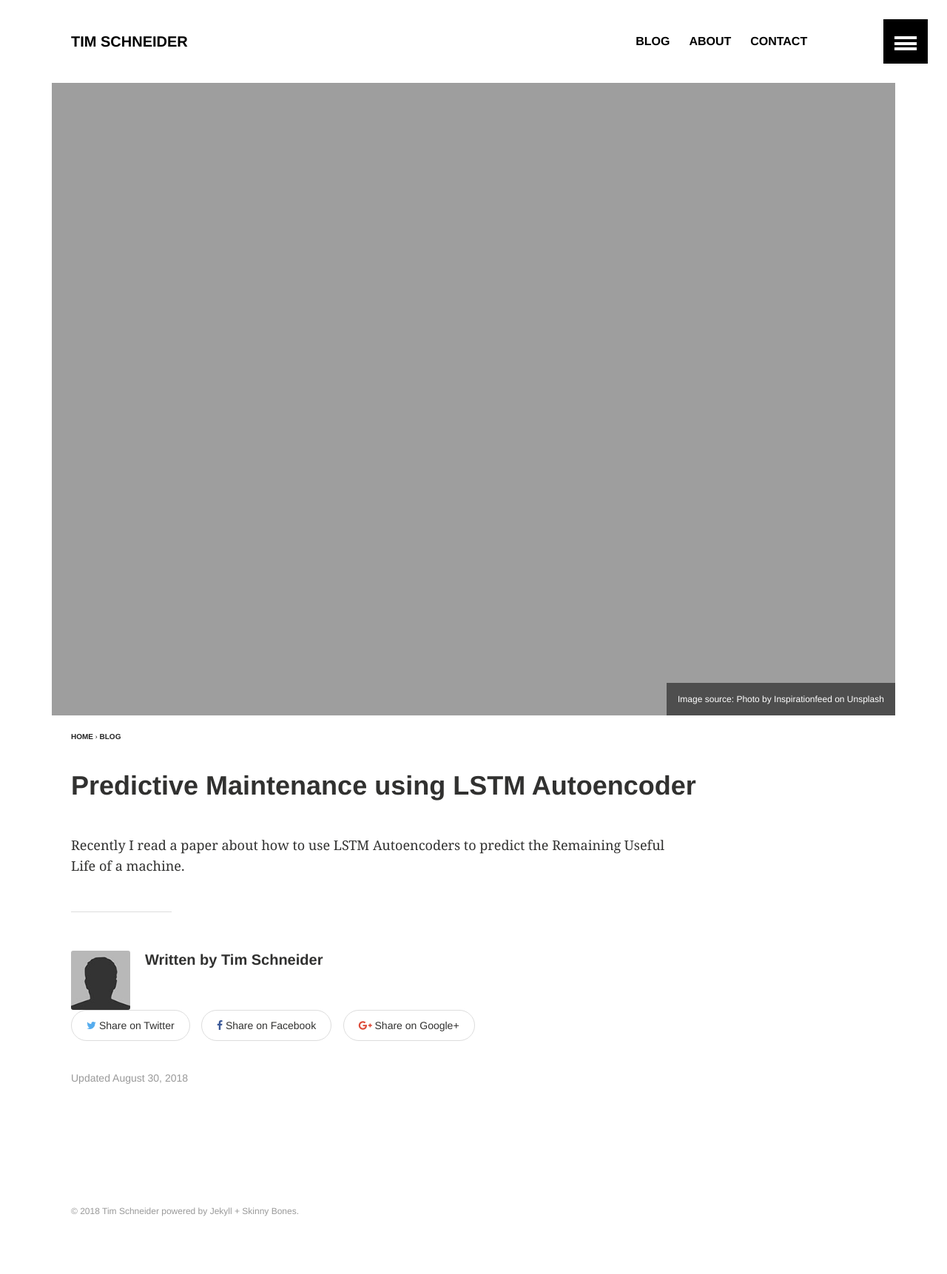
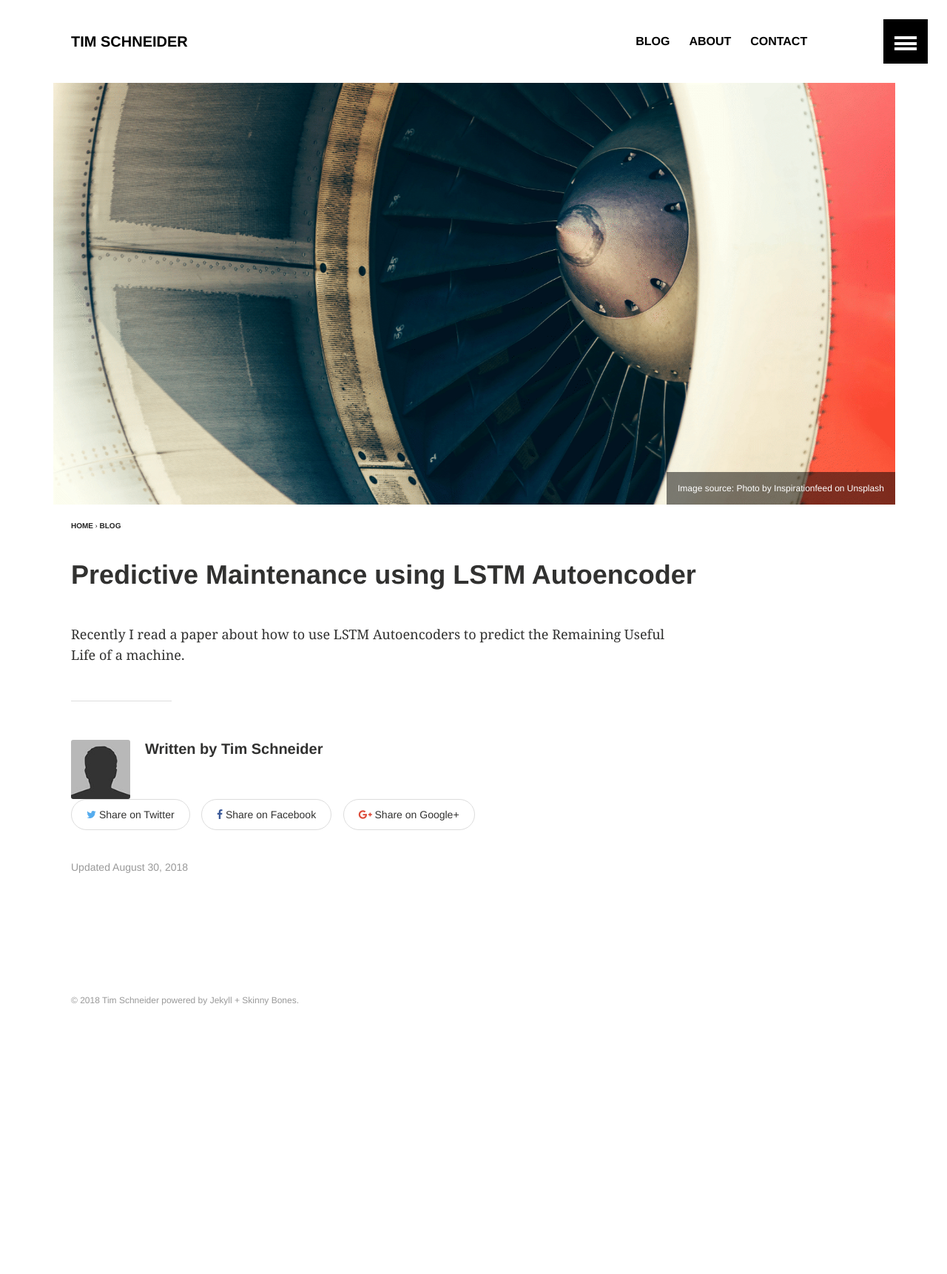
Before and after one commit to TimPhillip/timphillip.github.io, a Jekyll site: the page built from _posts/2018-08-30-predictive-maintenance.md, in a window 1280 px wide. Shown: the whole page at 74% size. Built offline with Jekyll 4.4.1, drawn with Linux system fonts in a browser that asks for light colours; after the commit the page ends 1438 px from its top, so only the background shows below that.

Commit message:
new feature image

```diff
--- a/_posts/2018-08-30-predictive-maintenance.md
+++ b/_posts/2018-08-30-predictive-maintenance.md
@@ -6,7 +6,7 @@ categories: blog ai
 
 image:
     teaser: turbofan.gif
-    feature: turbofan.jpg
+    feature: turbofan.png
     credit: Photo by Inspirationfeed on Unsplash
 ---
 
```
Also changed, not shown: images/turbofan.png (added).
